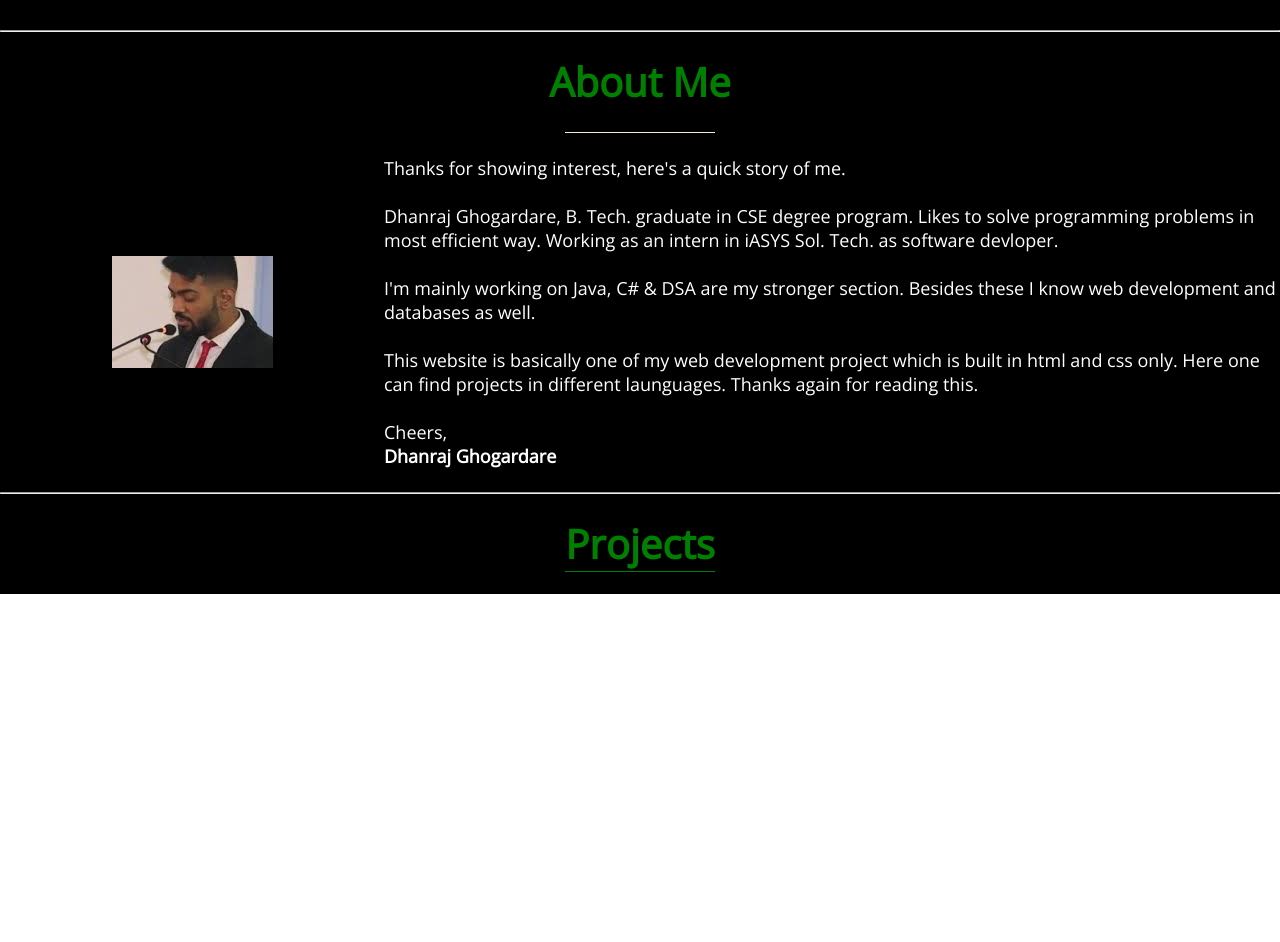
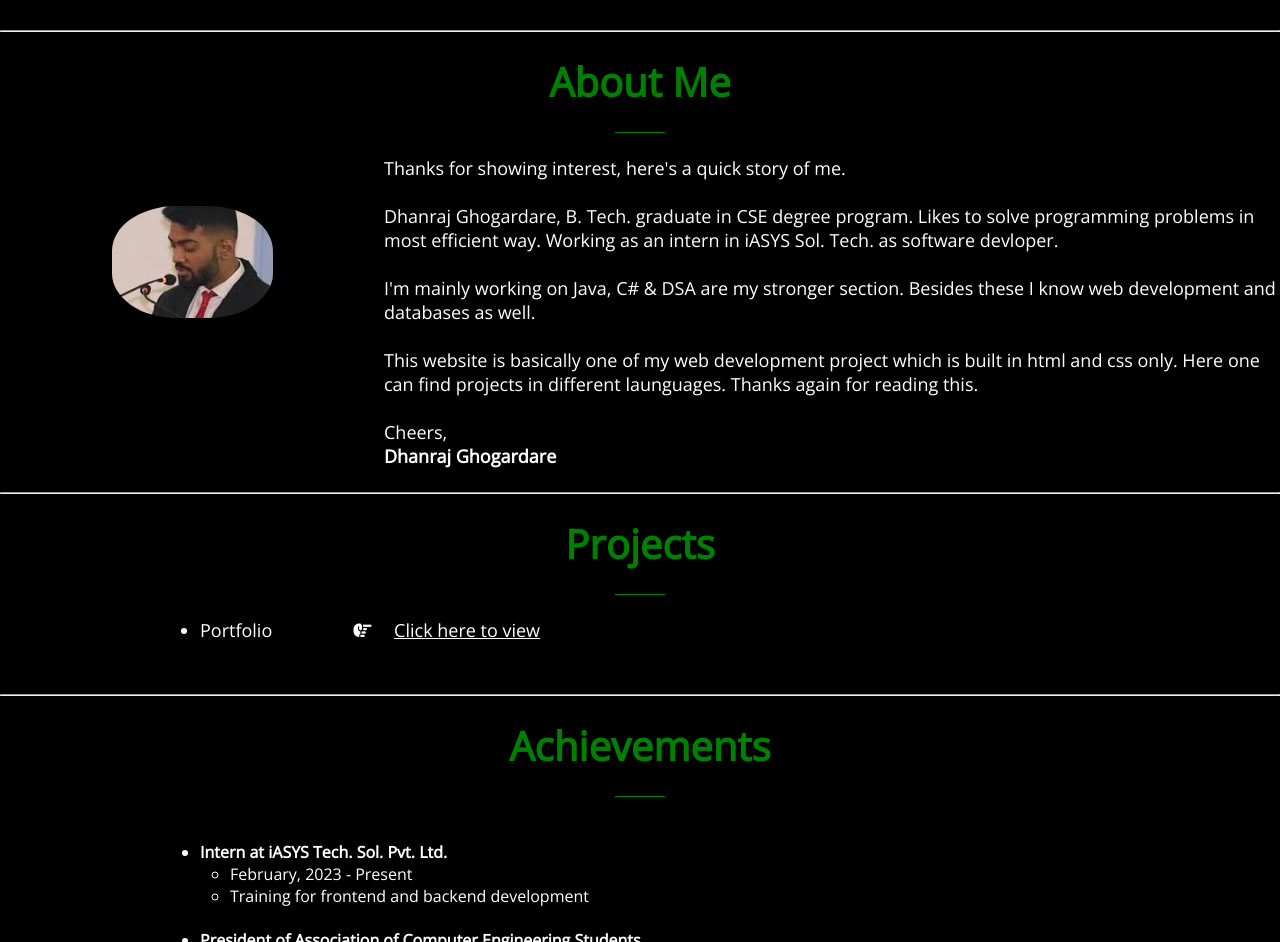
Before and after one commit to mrdhanrajg/Portfolio, a plain HTML site: page index.html in a window 1280 px wide. Shown: the part 220-1162 px from the top of the page. Before the commit the page ends 814 px from the top, so only its background shows below. Drawn offline with nearby package versions, Linux system fonts and the light colour scheme; a web font is replaced by a local one.

Commit message:
first commit

```diff
--- a/index.html
+++ b/index.html
@@ -1,5 +1,6 @@
 <!DOCTYPE html>
 <html lang="en">
+
 <head>
     <meta charset="UTF-8">
     <meta http-equiv="X-UA-Compatible" content="IE=edge">
@@ -9,19 +10,27 @@
     <link rel="stylesheet" href="style.css">
     <link rel="preconnect" href="https://fonts.googleapis.com">
     <link rel="preconnect" href="https://fonts.gstatic.com" crossorigin>
-    <link href="https://fonts.googleapis.com/css2?family=Climate+Crisis&family=Labrada&family=Open+Sans:wght@300&display=swap" rel="stylesheet">
+    <link
+        href="https://fonts.googleapis.com/css2?family=Climate+Crisis&family=Labrada&family=Open+Sans:wght@300&display=swap"
+        rel="stylesheet">
 
 </head>
+
+
 <body>
+
+    <script src="https://kit.fontawesome.com/7f1ccdab5b.js" crossorigin="anonymous"></script>
+
+    <div>
         <div class="header">
             <div class="name">Dhanraj Ghogardare</div>
             <div class="info">
-            <ul>
-                <li>Home</li>
-                <li>About</li>
-                <li>Projects</li>
-                <li>Achievements</li>
-                <li>Contact</li>
+                <ul class="headerList">
+                    <li id="liHeader">Home</li>
+                    <li id="liHeader">About</li>
+                    <li id="liHeader">Projects</li>
+                    <li id="liHeader">Achievements</li>
+                    <li id="liHeader">Contact</li>
                 </ul>
             </div>
         </div>
@@ -32,9 +41,18 @@
             <div class="AboutMe">About Me</div>
         </div>
         <div class="About">
-        <div class="photo"></div>
+            <div class="photo">
+                <img class="aboutImg" src="myimg.jfif" alt="">
+            </div>
             <div class="desc">
-            <p><br>Thanks for showing interest, here's a quick story of me. <br><br>Dhanraj Ghogardare, B. Tech. graduate in CSE degree program. Likes to solve programming problems in most efficient way. Working as an intern in iASYS Sol. Tech. as software devloper. <br><br>I'm mainly working on Java, C# & DSA are my stronger section. Besides these I know web development and databases as well. <br><br>This website is basically one of my web development project which is built in html and css only. Here one can find projects in different launguages. Thanks again for reading this. <br><br></p>
+                <p><br>Thanks for showing interest, here's a quick story of me. <br><br>Dhanraj Ghogardare, B. Tech.
+                    graduate in CSE degree program. Likes to solve programming problems in most efficient way. Working
+                    as an
+                    intern in iASYS Sol. Tech. as software devloper. <br><br>I'm mainly working on Java, C# & DSA are my
+                    stronger section. Besides these I know web development and databases as well. <br><br>This website
+                    is
+                    basically one of my web development project which is built in html and css only. Here one can find
+                    projects in different launguages. Thanks again for reading this. <br><br></p>
                 <p>Cheers,</p>
                 <p id="salutation">Dhanraj Ghogardare</p>
             </div>
@@ -42,12 +60,56 @@
 
         <hr>
         <div class="ProjectsTitle">
-        <span id="Projects">Projects</span>
+            <span class="Projects">Projects</span>
         </div>
+
         <div class="Project">
+            <br>
+            <ul class="ulList">
+                <li class="lList">
+                    <label for=""> Portfolio &emsp;&emsp;&emsp;&emsp;</label>
+                    <i class="fa-solid fa-hand-point-right">&emsp;
+                        <a class="pageLink" href="http://127.0.0.1:5500/index.html" target="_blank">
+                            Click here to view</a>
+                    </i>
+                </li>
+            </ul>
+        </div>
+
+        <hr>
+        <div class="headerAchievements">Achievements</div>
+        <div class="listAchievements">
+            <br>
+            <br>
+            <ul id="ulListAchieve">
+                <li>Intern at iASYS Tech. Sol. Pvt. Ltd.
+                    <ul id="ulSubListAchieve">
+                        <li>February, 2023 - Present</li>
+                        <li>Training for frontend and backend development</li>
+                    </ul>
+                </li>
+                <br>
+                <li>President of Association of Computer Engineering Students
+                    <ul id="ulSubListAchieve">
+                        <li>August, 2021 - May, 2022</li>
+                        <li>Conducted events to help students get stronger in every aspects</li>
+                    </ul>
+                </li>
+            </ul>
+        </div>
+        <hr>
+        <div class="contactHeader">Contact</div>
+        <div class="classDesc">
+            <ul class="listContact">
+                <li id="linksContact"><a href="https://in.linkedin.com/in/dhanraj-ghogardare-25b74b221" target="_blank">LinkedIn</a></li>
+                <li id="linksContact"><a href="https://github.com/mrdhanrajg" target="_blank">GitHub</a></li>
+                <li id="linksContact"><a href="http://127.0.0.1:5500/index.html" target="_blank">Website</a></li>
+            </ul>
+        </div>
+
+
+
 
     </div>
-    <!-- lklk -->
-
 </body>
 </html>
--- a/style.css
+++ b/style.css
@@ -25,18 +25,16 @@
     font-weight: 600;
     float: right;
 }
-ul{
+.headerList{
     list-style: none;
     direction: rtl;
-
-
 }
-li{
+#liHeader{
     display: inline;
     border-right: 1px black solid;
     padding: 0 80px;
 }
-li:last-child{
+#liHeader:last-child{
     border-right: none;
 }
 
@@ -77,9 +75,9 @@ li:last-child{
     }
     .AboutMe::after{
         content: " ";
-        background-color: antiquewhite;
+        background-color: green;
 
-        width: 150px;
+        width: 50px;
         height: 1px;
         display: inline-block;
 
@@ -90,13 +88,16 @@ li:last-child{
     height: 360px;
 }
 .photo{
-    background-image: url('myimg.jfif');
-    background-repeat: no-repeat;
-    background-position: center;
+
     width: 30%;
-    height: 360px;
+    line-height: 360px;
     float: left;
     text-align: center;
+
+
+}
+.aboutImg{
+    border-radius: 40%;
 }
 .desc{
 
@@ -116,15 +117,147 @@ li:last-child{
     width: 100%;
     height: 100px;
     text-align: center;
+    display: flex;
+    flex-direction: column;
+    justify-content: center;
+    align-items: center;
+
+
 }
 
-#Projects{
+.Projects{
     width: 100%;
     line-height: 100px;
     color: green;
     font-size: 40px;
     font-weight: bolder;
-    border-bottom: 1px green solid;
+    /* border-bottom: 1px green solid; */
+    display: flex;
+    flex-direction: column;
+    justify-content: center;
+    align-items: center;
 
 
 }
+.Projects::after{
+    content: " ";
+    background-color: green;
+    width: 50px;
+    height: 1px;
+    display: inline-block;
+
+}
+.Project{
+    width: 100%;
+    height: 100px;
+    background-color: black;
+    color: white;
+    text-align: left;
+    font-size: large;
+
+}
+.img{
+    width: 18px;
+}
+.ulList{
+
+    list-style-type: disc;
+
+}
+.lList{
+display: "list-item";
+list-style-type: disc;
+list-style: disc;
+color:white;
+margin-left: 200px;
+}
+.pageLink{
+    color: white;
+    font-weight: 500;
+}
+.pageLink:hover{
+    zoom: 125%;
+    color: bisque;
+}
+
+.headerAchievements{
+    width: 100%;
+    line-height: 100px;
+    background-color: black;
+    color: green;
+    text-align: center;
+    font-size: 40px;
+    font-weight: bolder;
+    display: flex;
+    justify-content: center;
+    flex-direction: column;
+    align-items: center;
+
+
+
+}
+.headerAchievements::after{
+    content: " ";
+
+    background-color: green;
+
+    width: 50px;
+    height: 1px;
+    display: inline-block;
+}
+.listAchievements{
+    background-color: black;
+    width: 100%;
+    height: 240px;
+    color: white;
+    list-style-type: disc;
+    font-weight: bold;
+
+}
+#ulListAchieve{
+    margin-left: 200px;
+}
+
+#ulSubListAchieve{
+    margin-left: 30px;
+    font-weight: 500;
+}
+.contactHeader{
+    width: 100%;
+    line-height: 100px;
+    background-color: rgb(158, 156, 156);
+    font-size: 40px;
+    font-weight: bolder;
+    display: flex;
+    /* justify-content: center; */
+    flex-direction: column;
+    align-items: center;
+}
+.contactHeader::after{
+    content: " ";
+    background-color: black;
+    width: 50px;
+    height: 1px;
+}
+.classDesc{
+    width: 100%;
+    line-height: 100px;
+    background-color: green;
+    font-weight: bold;
+
+}
+.listContact{
+    font-weight: 600;
+    list-style: none;
+    font-size: large;
+
+}
+#linksContact{
+    display: inline;
+    border-right: 1px black solid;
+    padding: 0 283px;
+
+}
+#linksContact:last-child{
+    border-right: none;
+}
```
Also changed, not shown: my.jfif (deleted). Lines whose indentation alone changed are shown as unchanged.
